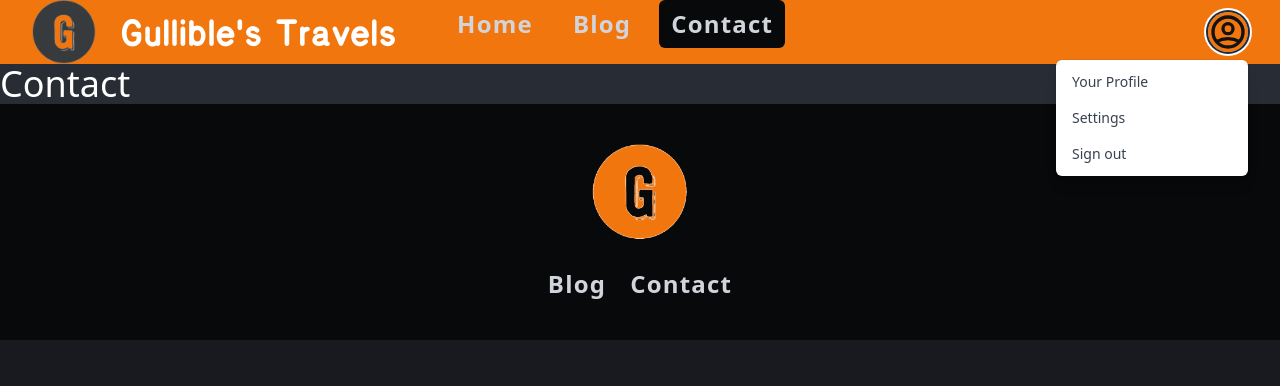
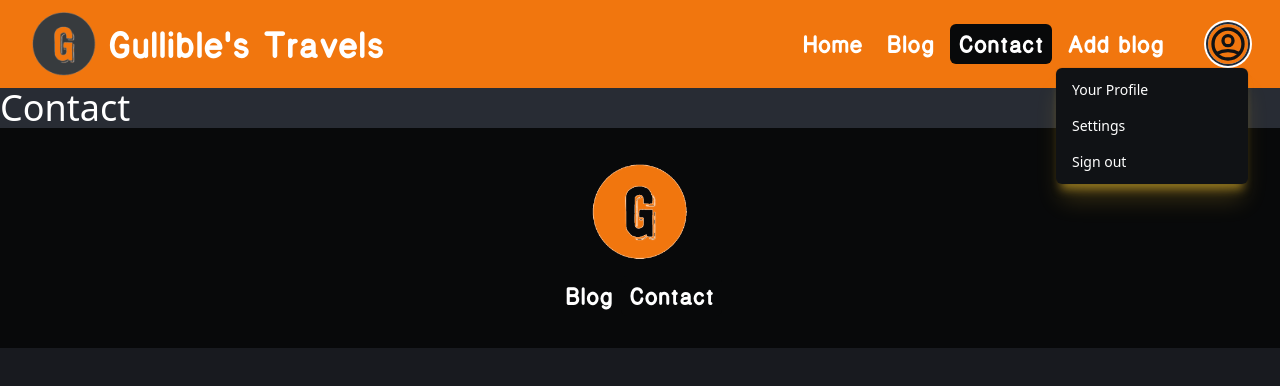
Before and after one commit to WatCodeDatCode/react-blog, a React (Create React App) app: page /contact in a window 1280 px wide. Both pictures are taken after a click on the button "Open user menu". Shown: the top 386 px of the page. Built offline with nearby package versions, Linux system fonts and the light colour scheme.

Commit message:
adds MenuItems component and improves NavBar

```diff
--- /dev/null
+++ b/src/components/MenuItems.js
@@ -0,0 +1,40 @@
+import React from 'react'
+import { NavLink } from 'react-router-dom'
+
+const MenuItems = () => {
+    return (
+        <>
+            <NavLink
+                to="/"
+                className="nav-inactive"
+                activeClassName="nav-active"
+                exact={true}
+            >
+                Home
+            </NavLink>
+            <NavLink
+                to="/blog"
+                className="nav-inactive"
+                activeClassName="nav-active text-primary-500"
+            >
+                Blog
+            </NavLink>
+            <NavLink
+                to="/contact"
+                className="nav-inactive"
+                activeClassName="nav-active"
+            >
+                Contact
+            </NavLink>
+            <NavLink
+                to="/blog/new"
+                className="nav-inactive"
+                activeClassName="nav-active"
+            >
+                Add blog
+            </NavLink>
+        </>
+    )
+}
+
+export default MenuItems
--- a/src/components/Navbar.js
+++ b/src/components/Navbar.js
@@ -1,5 +1,5 @@
 import React, { useEffect, useState } from 'react'
-import { NavLink } from 'react-router-dom'
+import MenuItems from './MenuItems'
 
 const Navbar = () => {
     const [mobileMenuIsOpen, setMobileMenuIsOpen] = useState(false)
@@ -16,12 +16,12 @@ const Navbar = () => {
     useEffect(() => {})
 
     return (
-        <div className="bg-secondary-500">
-            <div className="max-w-7xl mx-auto px-2 sm:px-6 lg:px-8">
+        <div className="bg-secondary-500 py-2 md:py-3">
+            <div className="max-w-7xl mx-auto px-2 md:px-6 lg:px-8">
                 <div className="relative flex items-center justify-between h-16">
-                    <div className="absolute inset-y-0 left-0 flex items-center sm:hidden">
+                    <div className="absolute inset-y-0 left-0 flex items-center md:hidden">
                         <button
-                            className="inline-flex items-center justify-center p-2 rounded-md text-gray-400 hover:text-white hover:bg-gray-700 focus:outline-none focus:ring-2 focus:ring-inset focus:ring-white"
+                            className="inline-flex items-center justify-center p-2 rounded-md text-dark-800 hover:text-white hover:bg-dark-800 focus:outline-none focus:ring-2 focus:ring-inset focus:ring-white"
                             aria-expanded="false"
                             onClick={handleMobileMenuClick}
                         >
@@ -62,45 +62,26 @@ const Navbar = () => {
                             </svg>
                         </button>
                     </div>
-                    <div className="flex-1 flex items-center justify-center sm:items-stretch sm:justify-start">
-                        <div className="flex-shrink-0 flex items-center">
+                    <div className="flex-1 flex items-center justify-center md:items-stretch md:justify-start">
+                        <a href="/" className="flex-shrink-0 flex items-center">
                             <img
-                                className="h-12 lg:h-16"
+                                className="h-12 md:h-16"
                                 src="/images/logo_without_text.png"
                                 alt="Gullible's Travels Logo"
                             />
-                            <h2 className="hidden md:block mx-6 md:text-3xl lg:text-4xl font-nationalPark font-extrabold tracking-wider">
+                            <h2 className="hidden md:block ml-3 mr-8 md:text-3xl lg:text-4xl font-nationalPark font-extrabold tracking-wider">
                                 Gullible's Travels
                             </h2>
-                        </div>
-                        <div className="hidden sm:block sm:ml-6">
-                            <div className="flex space-x-4">
-                                <NavLink
-                                    to="/"
-                                    className="nav-inactive"
-                                    activeClassName="nav-active"
-                                    exact={true}
-                                >
-                                    Home
-                                </NavLink>
-                                <NavLink
-                                    to="/blog"
-                                    className="nav-inactive"
-                                    activeClassName="nav-active"
-                                >
-                                    Blog
-                                </NavLink>
-                                <NavLink
-                                    to="/contact"
-                                    className="nav-inactive"
-                                    activeClassName="nav-active"
-                                >
-                                    Contact
-                                </NavLink>
+                        </a>
+                    </div>
+                    <div className="flex">
+                        <div className="hidden md:block md:ml-4 h-full">
+                            <div className="flex space-x-2">
+                                <MenuItems />
                             </div>
                         </div>
                     </div>
-                    <div className="absolute inset-y-0 right-0 flex items-center pr-2 sm:static sm:inset-auto sm:ml-6 sm:pr-0">
+                    <div className="absolute inset-y-0 right-0 flex items-center pr-2 md:static md:inset-auto md:ml-6 md:pr-0">
                         <div className="ml-3 relative">
                             <div>
                                 <button
@@ -131,28 +112,28 @@ const Navbar = () => {
                             <div
                                 className={`${
                                     userDropdownIsOpen ? 'block' : 'hidden'
-                                } z-10 origin-top-right absolute right-0 mt-2 w-48 rounded-md shadow-lg py-1 bg-white ring-1 ring-black ring-opacity-5`}
+                                } z-10 origin-top-right absolute right-0 mt-1 w-48 rounded-md py-1 bg-dark-800 ring-1 shadow-yellowXL ring-black ring-opacity-5`}
                                 role="menu"
                                 aria-orientation="vertical"
                                 aria-labelledby="user-menu"
                             >
                                 <a
                                     href="/"
-                                    className="block px-4 py-2 text-sm text-gray-700 hover:bg-gray-100"
+                                    className="block px-4 py-2 text-sm text-white hover:bg-dark-500"
                                     role="menuitem"
                                 >
                                     Your Profile
                                 </a>
                                 <a
                                     href="/"
-                                    className="block px-4 py-2 text-sm text-gray-700 hover:bg-gray-100"
+                                    className="block px-4 py-2 text-sm text-white hover:bg-dark-500"
                                     role="menuitem"
                                 >
                                     Settings
                                 </a>
                                 <a
                                     href="/"
-                                    className="block px-4 py-2 text-sm text-gray-700 hover:bg-gray-100"
+                                    className="block px-4 py-2 text-sm text-white hover:bg-dark-500"
                                     role="menuitem"
                                 >
                                     Sign out
@@ -163,31 +144,10 @@ const Navbar = () => {
                 </div>
             </div>
             <div
-                className={`${mobileMenuIsOpen ? 'block' : 'hidden'} sm:hidden`}
+                className={`${mobileMenuIsOpen ? 'block' : 'hidden'} md:hidden`}
             >
                 <div className="flex flex-col px-2 pt-2 pb-3 space-y-1">
-                    <NavLink
-                        to="/"
-                        className="nav-inactive"
-                        activeClassName="nav-active"
-                        exact={true}
-                    >
-                        Home
-                    </NavLink>
-                    <NavLink
-                        to="/blog"
-                        className="nav-inactive"
-                        activeClassName="nav-active"
-                    >
-                        Blog
-                    </NavLink>
-                    <NavLink
-                        to="/contact"
-                        className="nav-inactive"
-                        activeClassName="nav-active"
-                    >
-                        Contact
-                    </NavLink>
+                    <MenuItems />
                 </div>
             </div>
         </div>
--- a/src/styles/main.css
+++ b/src/styles/main.css
@@ -528,10 +528,10 @@ video {
   margin-bottom: calc(0.25rem * var(--tw-space-y-reverse));
 }
 
-.space-x-4 > :not([hidden]) ~ :not([hidden]) {
+.space-x-2 > :not([hidden]) ~ :not([hidden]) {
   --tw-space-x-reverse: 0;
-  margin-right: calc(1rem * var(--tw-space-x-reverse));
-  margin-left: calc(1rem * calc(1 - var(--tw-space-x-reverse)));
+  margin-right: calc(0.5rem * var(--tw-space-x-reverse));
+  margin-left: calc(0.5rem * calc(1 - var(--tw-space-x-reverse)));
 }
 
 .sr-only {
@@ -546,14 +546,14 @@ video {
   border-width: 0;
 }
 
-.bg-white {
-  --tw-bg-opacity: 1;
-  background-color: rgba(255, 255, 255, var(--tw-bg-opacity));
-}
-
 .bg-dark-500 {
   --tw-bg-opacity: 1;
   background-color: rgba(40, 44, 52, var(--tw-bg-opacity));
+}
+
+.bg-dark-800 {
+  --tw-bg-opacity: 1;
+  background-color: rgba(16, 18, 21, var(--tw-bg-opacity));
 }
 
 .bg-dark-900 {
@@ -566,14 +566,14 @@ video {
   background-color: rgba(241, 118, 14, var(--tw-bg-opacity));
 }
 
-.hover\:bg-gray-100:hover {
+.hover\:bg-dark-500:hover {
   --tw-bg-opacity: 1;
-  background-color: rgba(243, 244, 246, var(--tw-bg-opacity));
+  background-color: rgba(40, 44, 52, var(--tw-bg-opacity));
 }
 
-.hover\:bg-gray-700:hover {
+.hover\:bg-dark-800:hover {
   --tw-bg-opacity: 1;
-  background-color: rgba(55, 65, 81, var(--tw-bg-opacity));
+  background-color: rgba(16, 18, 21, var(--tw-bg-opacity));
 }
 
 .rounded-md {
@@ -676,6 +676,10 @@ video {
   height: auto;
 }
 
+.h-full {
+  height: 100%;
+}
+
 .h-screen {
   height: 100vh;
 }
@@ -734,8 +738,8 @@ video {
   margin-right: -0.75rem;
 }
 
-.mt-2 {
-  margin-top: 0.5rem;
+.mt-1 {
+  margin-top: 0.25rem;
 }
 
 .mb-3 {
@@ -748,6 +752,10 @@ video {
 
 .mb-6 {
   margin-bottom: 1.5rem;
+}
+
+.mr-8 {
+  margin-right: 2rem;
 }
 
 .max-w-7xl {
@@ -830,8 +838,8 @@ video {
   --tw-shadow: 0 0 #0000;
 }
 
-.shadow-lg {
-  --tw-shadow: 0 10px 15px -3px rgba(0, 0, 0, 0.1), 0 4px 6px -2px rgba(0, 0, 0, 0.05);
+.shadow-yellowXL {
+  --tw-shadow: 0 20px 25px -5px rgba(248,198,48, 0.20), 0 10px 10px -5px rgba(248,198,48, 0.50);
   box-shadow: var(--tw-ring-offset-shadow, 0 0 #0000), var(--tw-ring-shadow, 0 0 #0000), var(--tw-shadow);
 }
 
@@ -889,16 +897,6 @@ video {
 .text-white {
   --tw-text-opacity: 1;
   color: rgba(255, 255, 255, var(--tw-text-opacity));
-}
-
-.text-gray-400 {
-  --tw-text-opacity: 1;
-  color: rgba(156, 163, 175, var(--tw-text-opacity));
-}
-
-.text-gray-700 {
-  --tw-text-opacity: 1;
-  color: rgba(55, 65, 81, var(--tw-text-opacity));
 }
 
 .text-dark-600 {
@@ -987,35 +985,68 @@ video {
 .nav-active {
   --tw-bg-opacity: 1;
   background-color: rgba(8, 9, 10, var(--tw-bg-opacity));
+}
+
+.nav-active:hover {
+  --tw-bg-opacity: 1;
+  background-color: rgba(24, 26, 31, var(--tw-bg-opacity));
+}
+
+.nav-active {
   border-radius: 0.375rem;
+  font-family: nationalPark;
   font-weight: 700;
-  font-size: 1.5rem;
-  line-height: 2rem;
-  padding-top: 0.5rem;
-  padding-bottom: 0.5rem;
-  padding-left: 0.75rem;
-  padding-right: 0.75rem;
+  font-size: 1.25rem;
+  line-height: 1.75rem;
+  padding-top: 0.25rem;
+  padding-bottom: 0.25rem;
+  padding-left: 0.5rem;
+  padding-right: 0.5rem;
+}
+
+.nav-active:focus {
+  --tw-ring-opacity: 1;
+  --tw-ring-color: rgba(255, 255, 255, var(--tw-ring-opacity));
+}
+
+.nav-active {
   --tw-text-opacity: 1;
   color: rgba(248, 198, 48, var(--tw-text-opacity));
   letter-spacing: 0.05em;
 }
 
+@media (min-width: 1024px) {
+  .nav-active {
+    font-size: 1.5rem;
+    line-height: 2rem;
+  }
+}
+
 .nav-inactive:hover {
   --tw-bg-opacity: 1;
-  background-color: rgba(55, 65, 81, var(--tw-bg-opacity));
+  background-color: rgba(40, 44, 52, var(--tw-bg-opacity));
 }
 
 .nav-inactive {
   border-radius: 0.375rem;
+  font-family: nationalPark;
   font-weight: 600;
-  font-size: 1.5rem;
-  line-height: 2rem;
-  padding-top: 0.5rem;
-  padding-bottom: 0.5rem;
-  padding-left: 0.75rem;
-  padding-right: 0.75rem;
+  font-size: 1.25rem;
+  line-height: 1.75rem;
+  padding-top: 0.25rem;
+  padding-bottom: 0.25rem;
+  padding-left: 0.5rem;
+  padding-right: 0.5rem;
+}
+
+.nav-inactive:focus {
+  --tw-ring-opacity: 1;
+  --tw-ring-color: rgba(255, 255, 255, var(--tw-ring-opacity));
+}
+
+.nav-inactive {
   --tw-text-opacity: 1;
-  color: rgba(209, 213, 219, var(--tw-text-opacity));
+  color: rgba(255, 255, 255, var(--tw-text-opacity));
 }
 
 .nav-inactive:hover {
@@ -1025,6 +1056,13 @@ video {
 
 .nav-inactive {
   letter-spacing: 0.05em;
+}
+
+@media (min-width: 1024px) {
+  .nav-inactive {
+    font-size: 1.5rem;
+    line-height: 2rem;
+  }
 }
 
 body {
@@ -1340,22 +1378,6 @@ body {
 }
 
 @media (min-width: 640px) {
-  .sm\:block {
-    display: block;
-  }
-
-  .sm\:hidden {
-    display: none;
-  }
-
-  .sm\:items-stretch {
-    align-items: stretch;
-  }
-
-  .sm\:justify-start {
-    justify-content: flex-start;
-  }
-
   .sm\:mx-4 {
     margin-left: 1rem;
     margin-right: 1rem;
@@ -1364,30 +1386,6 @@ body {
   .sm\:my-6 {
     margin-top: 1.5rem;
     margin-bottom: 1.5rem;
-  }
-
-  .sm\:ml-6 {
-    margin-left: 1.5rem;
-  }
-
-  .sm\:px-6 {
-    padding-left: 1.5rem;
-    padding-right: 1.5rem;
-  }
-
-  .sm\:pr-0 {
-    padding-right: 0px;
-  }
-
-  .sm\:static {
-    position: static;
-  }
-
-  .sm\:inset-auto {
-    top: auto;
-    right: auto;
-    bottom: auto;
-    left: auto;
   }
 
   .sm\:w-1\/2 {
@@ -1400,8 +1398,24 @@ body {
     display: block;
   }
 
+  .md\:hidden {
+    display: none;
+  }
+
+  .md\:items-stretch {
+    align-items: stretch;
+  }
+
+  .md\:justify-start {
+    justify-content: flex-start;
+  }
+
   .md\:justify-between {
     justify-content: space-between;
+  }
+
+  .md\:h-16 {
+    height: 4rem;
   }
 
   .md\:text-3xl {
@@ -1413,16 +1427,45 @@ body {
     margin-bottom: 0px;
   }
 
+  .md\:ml-4 {
+    margin-left: 1rem;
+  }
+
+  .md\:ml-6 {
+    margin-left: 1.5rem;
+  }
+
+  .md\:py-3 {
+    padding-top: 0.75rem;
+    padding-bottom: 0.75rem;
+  }
+
+  .md\:px-6 {
+    padding-left: 1.5rem;
+    padding-right: 1.5rem;
+  }
+
+  .md\:pr-0 {
+    padding-right: 0px;
+  }
+
+  .md\:static {
+    position: static;
+  }
+
+  .md\:inset-auto {
+    top: auto;
+    right: auto;
+    bottom: auto;
+    left: auto;
+  }
+
   .md\:w-1\/4 {
     width: 25%;
   }
 }
 
 @media (min-width: 1024px) {
-  .lg\:h-16 {
-    height: 4rem;
-  }
-
   .lg\:h-24 {
     height: 6rem;
   }
--- a/src/styles/tailwind.css
+++ b/src/styles/tailwind.css
@@ -7,11 +7,11 @@
 @tailwind utilities;
 
 .nav-active {
-    @apply px-3 py-2 tracking-wider rounded-md text-2xl font-bold text-primary-500 bg-dark-900;
+    @apply font-nationalPark px-2 py-1 tracking-wider rounded-md text-xl lg:text-2xl font-bold text-primary-500 bg-dark-900 hover:bg-dark-700 focus:ring-white;
 }
 
 .nav-inactive {
-    @apply px-3 py-2 tracking-wider rounded-md text-2xl font-semibold text-gray-300 hover:text-white hover:bg-gray-700;
+    @apply font-nationalPark px-2 py-1 tracking-wider rounded-md text-xl lg:text-2xl font-semibold text-white hover:text-white hover:bg-dark-500 focus:ring-white;
 }
 
 body {
```
